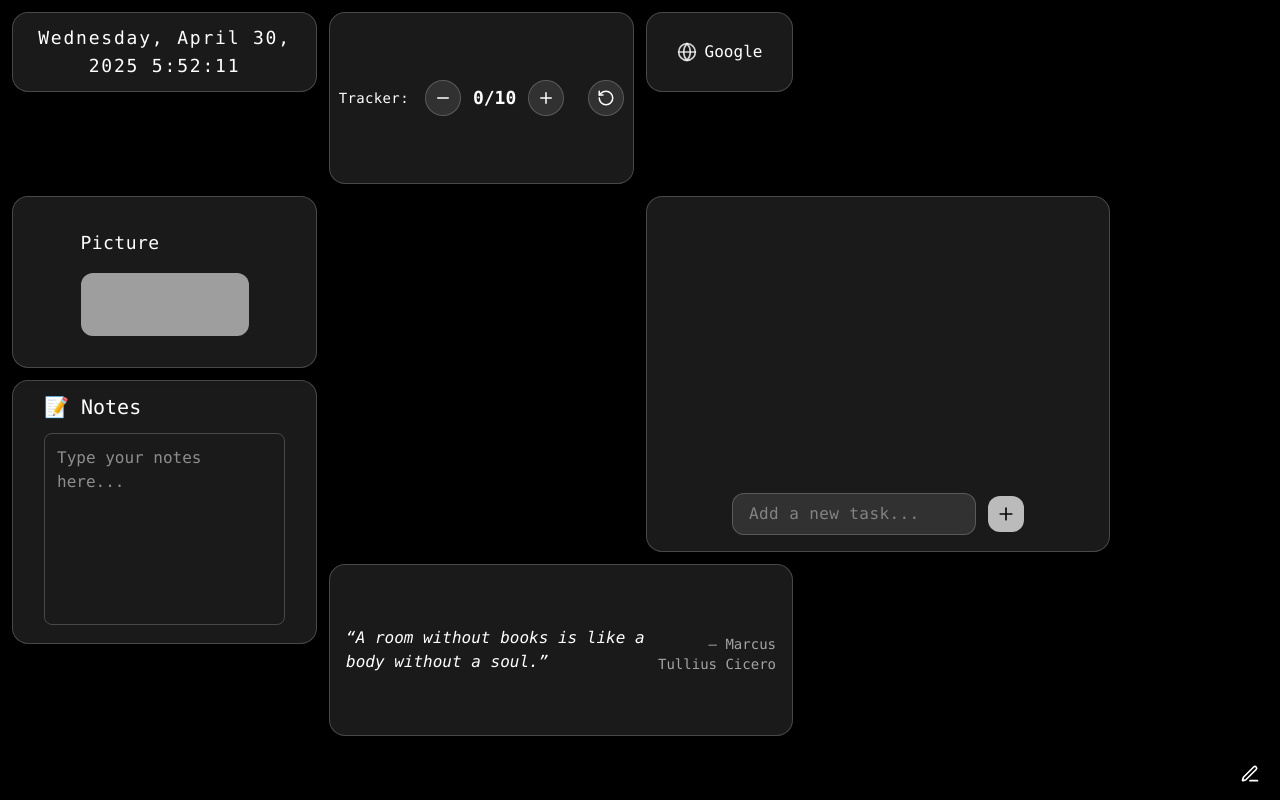
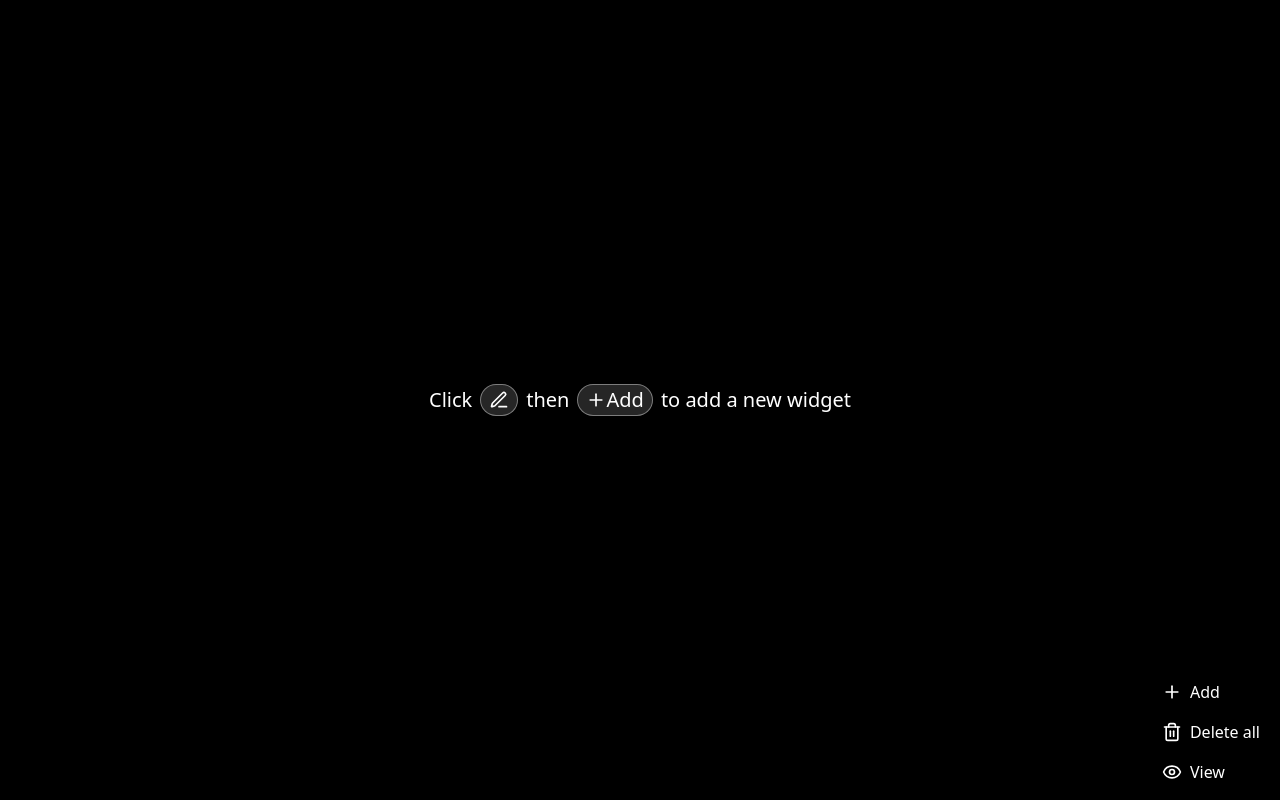
Before and after one commit to yehor-lebid-education/idp-react-widgets, a React (Vite) app: page / in a window 1280 px wide. Both pictures are taken after a click on the button "Edit". Built offline with nearby package versions, Linux system fonts and the light colour scheme; grey boxes are pictures that could not be loaded.

Commit message:
added user manual

```diff
--- a/src/App.tsx
+++ b/src/App.tsx
@@ -18,12 +18,17 @@ export default function App() {
         dispatch({ type: 'WIDGET_ADD', payload: { widget } });
     }
 
+    function handleDeleteAll() {
+        dispatch({ type: 'DELETE_ALL' });
+    }
+
     return (
         <GridWidget
             widgets={state.widgets}
             onWidgetAdd={handleWidgetAdd}
             onWidgetDelete={handleWidgetDelete}
             onWidgetLayoutChange={handleWidgetLayoutChange}
+            onDeleteAll={handleDeleteAll}
         />
     )
 }
--- a/src/components/common/Grid.tsx
+++ b/src/components/common/Grid.tsx
@@ -5,12 +5,13 @@ import 'react-grid-layout/css/styles.css';
 import 'react-resizable/css/styles.css';
 
 import Widget from './Widget';
-import { Edit3, Eye, Minus, Plus } from 'lucide-react';
+import { ArrowRight, Edit3, Eye, Plus, Trash2 } from 'lucide-react';
 import classname from '../../utils/classname';
 import { IWidget, IWidgetLayoutChange } from '../widgets/widget.type';
 import { GRID, NON_DRAGGABLE_CLASS } from '../../constants';
 import { hasLayoutChange } from '../widgets/widget.helper';
 import WidgetSelector from './WidgetSelector';
+import { TileButton } from './buttons/TileButton';
 
 interface GridWidgetProps {
     widgets: IWidget[];
@@ -18,8 +19,9 @@ interface GridWidgetProps {
     onWidgetLayoutChange?: (id: IWidget['id'], newLayout: IWidgetLayoutChange) => void;
     onWidgetDelete?: (id: IWidget['id']) => void;
     onWidgetAdd?: (widget: IWidget) => void;
+    onDeleteAll?: () => void;
 }
-export default function GridWidget({ widgets, onWidgetLayoutChange, onWidgetDelete, onWidgetAdd }: GridWidgetProps) {
+export default function GridWidget({ widgets, onWidgetLayoutChange, onWidgetDelete, onWidgetAdd, onDeleteAll }: GridWidgetProps) {
     const [editMode, setEditMode] = useState(false);
     const [addMode, setAddMode] = useState(false);
 
@@ -60,6 +62,14 @@ export default function GridWidget({ widgets, onWidgetLayoutChange, onWidgetDele
         onWidgetDelete(id);
     }
 
+    function deleteAll() {
+        if (typeof onDeleteAll !== 'function') {
+            return;
+        }
+
+        onDeleteAll();
+    }
+
     return (
         <div className="w-screen h-screen bg-black">
             <GridLayout
@@ -86,14 +96,25 @@ export default function GridWidget({ widgets, onWidgetLayoutChange, onWidgetDele
                             editMode && "border-2 animate-[pulse-border_3s_ease-in-out_infinite]"
                         )}
                     >
-                        {editMode && <ButtonDelete onClick={() => handleDeleteWidget(widget.id)} />}
+                        {editMode && <TileButton icon="minus" position="top-left" className={[NON_DRAGGABLE_CLASS, 'hover:bg-red-400']} onClick={() => handleDeleteWidget(widget.id)} />}
                         <Widget editMode={editMode} widget={widget} />
                     </div>
                 ))}
             </GridLayout>
 
+            {!widgets.length && (
+                <div className="fixed top-[50%] left-[50%] translate-x-[-50%] translate-y-[-50%] text-white text-xl flex justify-center items-center">
+                    <div>Click</div>
+                    <div className="flex items-center justify-center px-2 mx-2 h-8 border border-white/40 rounded-2xl bg-white/15"><Edit3 size={20} /></div>
+                    <div>then</div>
+                    <div className="flex items-center justify-center px-2 mx-2 h-8 border border-white/40 rounded-2xl bg-white/15"><Plus size={20} /> Add </div>
+                    <div>to add a new widget</div>
+                </div>
+            )}
+
             <div className="flex flex-col fixed bottom-2 right-2">
                 {editMode && <AddWidgetButton onClick={() => setAddMode(true)} />}
+                {editMode && <DeleteAllButton onClick={() => deleteAll()} />}
                 <EditViewGridButton editMode={editMode} onClick={() => setEditMode(prev => !prev)} />
             </div>
 
@@ -141,22 +162,31 @@ function EditViewGridButton({ editMode, onClick }: EditViewGridButtonProps) {
     );
 }
 
-interface ButtonDeleteProps {
-    onClick?: () => void;
+interface AddWidgetButtonProps {
+    onClick: () => void;
 }
-function ButtonDelete({ onClick }: ButtonDeleteProps) {
+function DeleteAllButton({ onClick }: AddWidgetButtonProps) {
+    const [confirm, setConfirm] = useState(false);
+
     function handleClick() {
-        if (typeof onClick === 'function') {
-            onClick();
+        if (!confirm) {
+            return setConfirm(true);
         }
+
+        setConfirm(false);
+        onClick();
     }
 
     return (
         <button
-            className={`${NON_DRAGGABLE_CLASS} transition rounded-2xl cursor-pointer absolute top-[-8px] left-[-8px] bg-white hover:bg-red-400`}
             onClick={handleClick}
+            title="Delete All"
+            className={classname(
+                "flex items-center gap-2 px-3 py-2 rounded-2xl text-white transition shadow-md cursor-pointer",
+                confirm ? "bg-red-400 hover:bg-red-400" : "bg-transparent hover:bg-white/20"
+            )}
         >
-            <Minus size={24} className="text-black p-0.5" />
+            <Trash2 size={20} /> Delete all
         </button>
     );
 }
--- /dev/null
+++ b/src/components/common/buttons/TileButton.tsx
@@ -0,0 +1,43 @@
+import { DynamicIcon } from 'lucide-react/dynamic';
+import dynamicIconImports from "lucide-react/dynamicIconImports";
+import classname, { ClassName } from "../../../utils/classname";
+
+const positionClass = {
+    'top-left': 'top-[-8px] left-[-8px]',
+    'top-right': 'top-[-8px] right-[-8px]',
+    'bottom-left': 'bottom-[-8px] left-[-8px]',
+    'bottom-right': 'bottom-[-8px] right-[-8px]',
+} as const;
+
+
+type IconName = keyof typeof dynamicIconImports;
+type Position = keyof typeof positionClass;
+
+
+type TileButtonProps = {
+    icon: IconName;
+    size?: number;
+    position?: Position;
+    className?: ClassName;
+    onClick?: () => void;
+}
+export function TileButton({ icon, onClick, className, size = 24, position = 'top-left' }: TileButtonProps) {
+    function handleClick() {
+        if (typeof onClick === 'function') {
+            onClick();
+        }
+    }
+
+    return (
+        <button
+            className={classname(
+                "transition rounded-2xl cursor-pointer absolute bg-white",
+                positionClass[position],
+                className,
+            )}
+            onClick={handleClick}
+        >
+            <DynamicIcon name={icon} size={size} className="text-black p-0.5" />
+        </button>
+    );
+}
--- a/src/components/widgets/counter/Counter.tsx
+++ b/src/components/widgets/counter/Counter.tsx
@@ -24,11 +24,12 @@ export default function Counter({ id, options }: CounterProps) {
 function CounterWidget({ id, options }: CounterProps) {
     const { step, total } = options;
     const [counter, setCounter] = useState<number>(() => {
-        return Number(storage.getWidget(id, 'counter')) || 0
+        const value = storage.get(id);
+        return typeof value === 'number' && !isNaN(value) ? value : 0;
     });
 
     useEffect(() => {
-        storage.saveWidget(id, 'counter', counter);
+        storage.save(id, counter);
     }, [counter]);
 
     function increment() {
--- a/src/components/widgets/notepad/Notepad.tsx
+++ b/src/components/widgets/notepad/Notepad.tsx
@@ -18,10 +18,13 @@ export default function Notepad({ id, options }: NotepadProps) {
 function NotepadWidget({ id, options }: NotepadProps) {
     const { title } = options;
 
-    const [text, setText] = useState(storage.getWidget(id, 'notepad') || '');
+    const [text, setText] = useState(() => {
+        const value = storage.get(id);
+        return typeof value === 'string' ? value : '';
+    });
 
     useEffect(() => {
-        storage.saveWidget(id, 'notepad', text);
+        storage.save(id, text);
     }, [text]);
 
     return (
--- a/src/components/widgets/todo/Todo.tsx
+++ b/src/components/widgets/todo/Todo.tsx
@@ -19,10 +19,13 @@ export default function Todo({ id, options }: TodoProps) {
 }
 
 function TodoWidget({ id }: TodoProps) {
-    const [todos, setTodos] = useState<ITodo[]>(storage.getWidget(id, 'todo') || []);
+    const [todos, setTodos] = useState<ITodo[]>(() => {
+        const value = storage.get(id);
+        return Array.isArray(value) ? value : [];
+    });
 
     useEffect(() => {
-        storage.saveWidget(id, 'todo', todos);
+        storage.save(id, todos);
     }, [todos]);
 
     function handleToggleIsDone(id: ITodo['id']) {
--- a/src/context/WidgetContext.tsx
+++ b/src/context/WidgetContext.tsx
@@ -1,7 +1,6 @@
 import { createContext, useContext, useEffect, useReducer } from "react";
 import { IWidget, IWidgetLayoutChange } from "../components/widgets/widget.type";
 import * as storage from "../utils/storage.helper";
-import { getWidgetsData } from "../spec/widget.data";
 import { applyWidgetOptions } from "../components/widgets/widget.helper";
 
 
@@ -15,16 +14,18 @@ type State = {
 type ActionWidgetAdd = { type: 'WIDGET_ADD'; payload: { widget: IWidget } };
 type ActionWidgetDelete = { type: 'WIDGET_DELETE'; payload: { id: IWidget['id'] } };
 type ActionWidgetUpdateLayout = { type: 'WIDGET_UPDATE_LAYOUT'; payload: { id: IWidget['id'], layout: IWidgetLayoutChange } };
+type ActionDeleteAll = { type: 'DELETE_ALL'; };
 type Action =
     | ActionWidgetAdd
     | ActionWidgetDelete
     | ActionWidgetUpdateLayout
+    | ActionDeleteAll;
 
 
 // CONSTANTS:
 const STORAGE_KEY = 'widgets_state';
 const DEFAULT_STATE: State = {
-    widgets: getWidgetsData(),
+    widgets: [],
 };
 
 
@@ -37,6 +38,8 @@ function reducer(state: State, action: Action): State {
             return handleWidgetDeleteAction(state, action);
         case 'WIDGET_UPDATE_LAYOUT':
             return handleWidgetUpdateLayoutAction(state, action);
+        case 'DELETE_ALL':
+            return handleDeleteAllAction(state, action);
         default:
             throw new Error(`Unknown action type: ${action['type']}`);
     }
@@ -77,7 +80,8 @@ export function useWidgetContext() {
 
 // TOOLS:
 function getInitialState(): State {
-    const initialState: State = storage.get(STORAGE_KEY) || DEFAULT_STATE;
+    const value = storage.get(STORAGE_KEY);
+    const initialState: State = value && typeof value === 'object' ? value : DEFAULT_STATE;
 
     // On load apply changes to widgets from configs
     initialState.widgets = applyWidgetOptions(initialState.widgets);
@@ -92,6 +96,10 @@ function handleWidgetAddAction(state: State, { payload }: ActionWidgetAdd): Stat
 
 function handleWidgetDeleteAction(state: State, { payload }: ActionWidgetDelete): State {
     const newWidgets = state.widgets.filter(widget => widget.id !== payload.id);
+
+    // TODO: Maybe move to other place, since reducer should not have side effects:
+    storage.remove(payload.id);
+
     return { ...state, widgets: newWidgets };
 }
 
@@ -107,3 +115,9 @@ function handleWidgetUpdateLayoutAction(state: State, { payload }: ActionWidgetU
     });
     return { ...state, widgets: newWidgets };
 }
+
+function handleDeleteAllAction(state: State, action: ActionDeleteAll) {
+    // TODO: Maybe move to other place, since reducer should not have side effects:
+    state.widgets.forEach(({ id }) => storage.remove(id));
+    return DEFAULT_STATE;
+}
--- a/src/utils/classname.ts
+++ b/src/utils/classname.ts
@@ -1,4 +1,4 @@
-type ClassName = undefined | null | false | string | string[] | Record<string, boolean>;
+export type ClassName = undefined | null | false | string | string[] | Record<string, boolean>;
 
 export default function classname(...params: ClassName[]): string {
     return params
--- a/src/utils/storage.helper.ts
+++ b/src/utils/storage.helper.ts
@@ -1,15 +1,3 @@
-import { IWidget } from "../components/widgets/widget.type";
-
-export function saveWidget(id: IWidget['id'], type: IWidget['type'], data: any) {
-    const key = getWidgetStorageKey(id, type);
-    save(key, data);
-}
-
-export function getWidget(id: IWidget['id'], type: IWidget['type']): any {
-    const key = getWidgetStorageKey(id, type);
-    return get(key);
-}
-
 export function save(key: string, data: any) {
     localStorage.setItem(key, JSON.stringify(data));
 }
@@ -26,6 +14,6 @@ export function get(key: string): any {
     }
 }
 
-function getWidgetStorageKey(id: IWidget['id'], type: IWidget['type']) {
-    return `w-${type}-${id}`;
+export function remove(key: string) {
+    localStorage.removeItem(key);
 }
```
